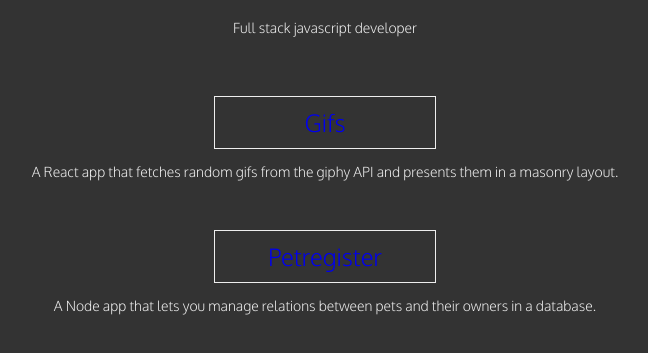
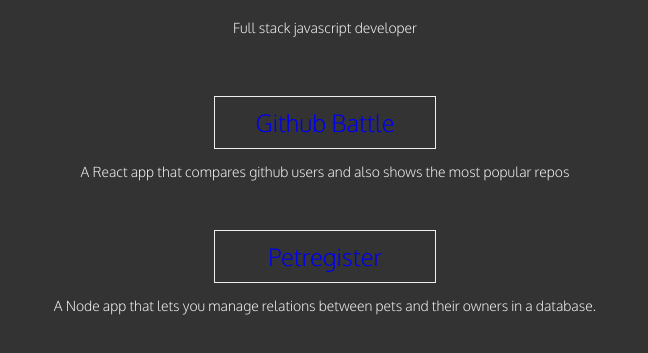
Before and after one commit to victorglimskog/small-node, a website: page www/index.html in a window 1280 px wide. Shown: the part 65-418 px from the top of the page, without its empty margins (315-963 px from the left). Drawn offline with Linux system fonts and the light colour scheme.

Commit message:
changed links

```diff
--- a/www/index.html
+++ b/www/index.html
@@ -15,8 +15,8 @@
         <div class="nav">
             <ul>
                 <li>
-                    <a href="https://gifs.victorglimskog.se">Gifs</a>
-                    <p>A React app that fetches random gifs from the giphy API and presents them in a masonry layout.</p>
+                    <a href="https://battle.victorglimskog.se">Github Battle</a>
+                    <p>A React app that compares github users and also shows the most popular repos</p>
                 </li>
                 <li>
                     <a href="https://petregister.victorglimskog.se">Petregister</a>
```
